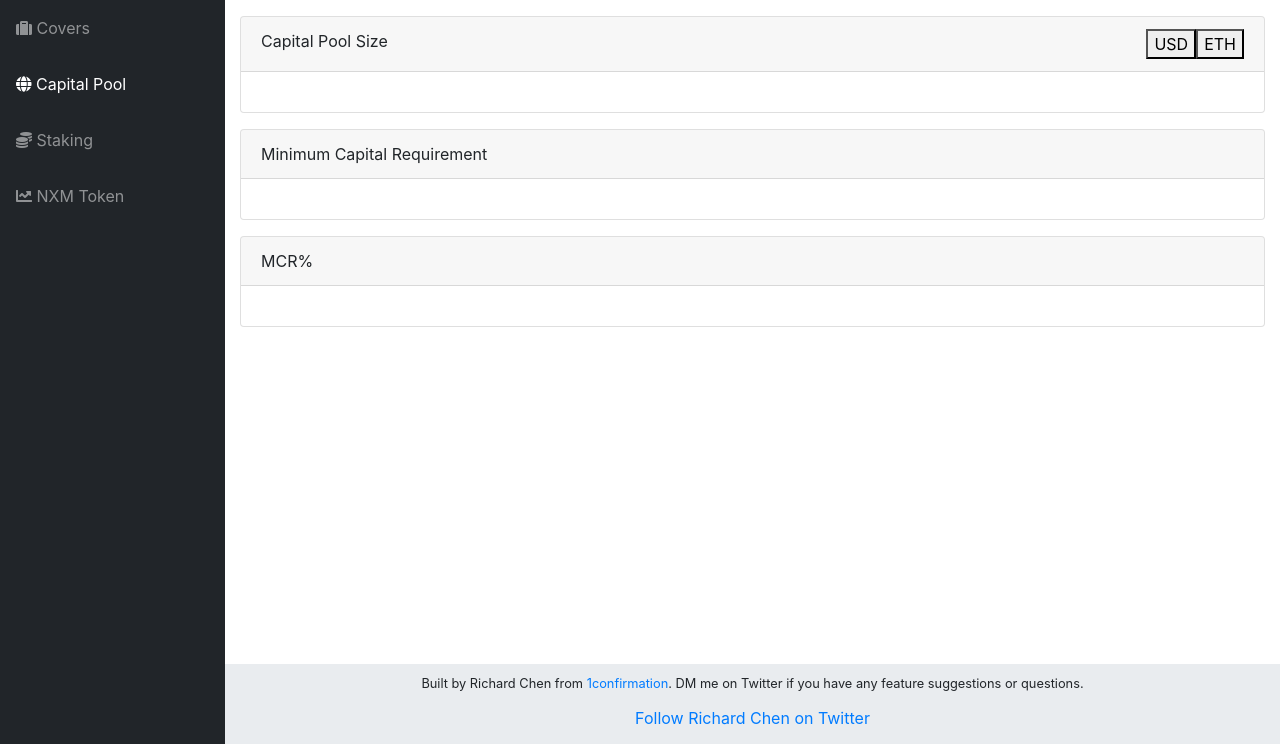
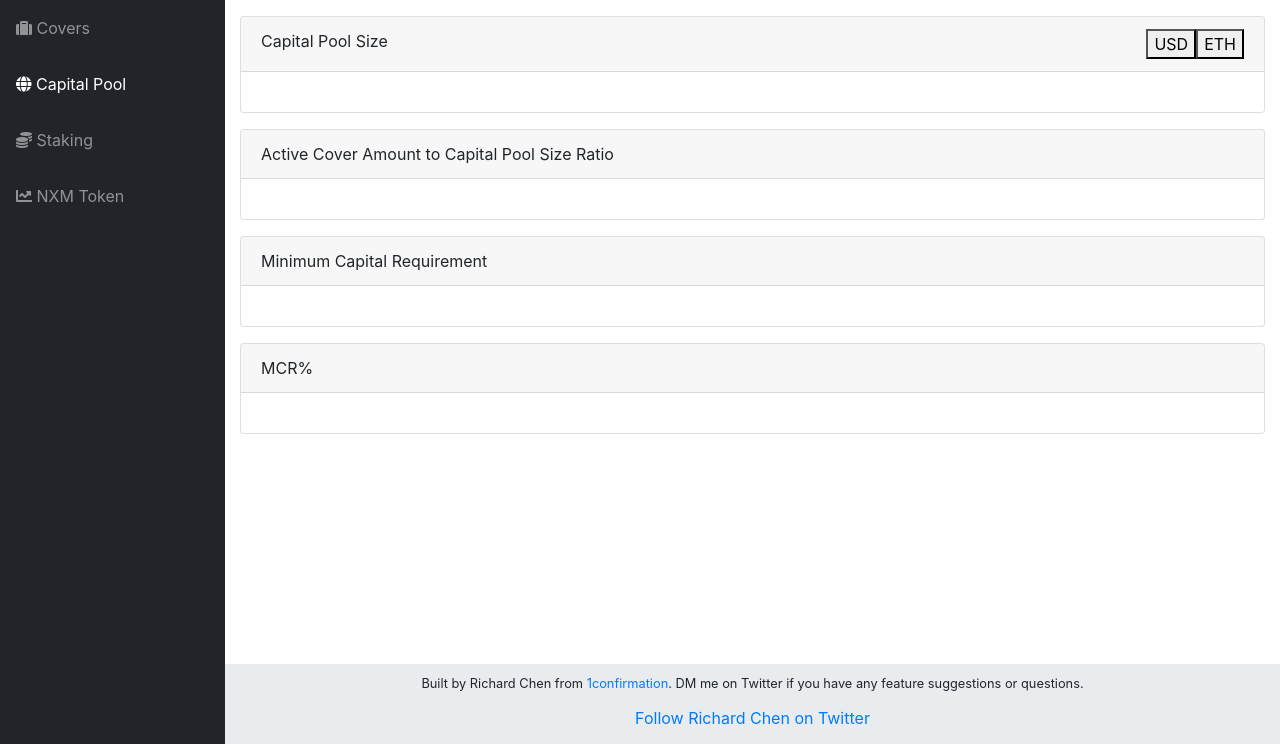
Before and after one commit to rchen8/nexus-mutual-tracker, a Flask app: page /capital_pool in a window 1280 px wide. Shown: the part 56-800 px from the top of the page. Run offline with Flask 2, Linux system fonts and the light colour scheme; data that the repository does not hold is empty; some libraries are stand-ins or nearby versions.

Commit message:
Add cover amount to capital pool ratio graph

```diff
--- a/app/models/script.py
+++ b/app/models/script.py
@@ -144,6 +144,19 @@ def get_capital_pool_size(cache=False):
     capital_pool_size['ETH'][txn['timestamp'].strftime('%Y-%m-%d %H:%M:%S')] = \
         total['ETH'] + total['DAI'] / (eth_price / dai_price)
   return capital_pool_size
+
+def get_cover_amount_to_capital_pool_ratio(cache=False):
+  if cache:
+    return json.loads(r.get('cover_amount_to_capital_pool_ratio'))
+
+  cover_amount = get_active_cover_amount(cache=True)['USD']
+  capital_pool_size = get_capital_pool_size(cache=True)['USD']
+  capital_pool_times = sorted(capital_pool_size.keys())
+  cover_amount_to_capital_pool_ratio = {}
+  for time in cover_amount:
+    cover_amount_to_capital_pool_ratio[time] = cover_amount[time] / \
+        capital_pool_size[capital_pool_times[bisect.bisect(capital_pool_times, time) - 1]] * 100
+  return cover_amount_to_capital_pool_ratio
 
 def get_minimum_capital_requirement(cache=False):
   if cache:
@@ -354,6 +367,8 @@ def cache_graph_data():
   r.set('average_cover_amount', json.dumps(get_average_cover_amount(cache=False)))
   r.set('covers', json.dumps(get_all_covers(cache=False)))
   r.set('capital_pool_size', json.dumps(get_capital_pool_size(cache=False)))
+  r.set('cover_amount_to_capital_pool_ratio',
+      json.dumps(get_cover_amount_to_capital_pool_ratio(cache=False)))
   r.set('minimum_capital_requirement', json.dumps(get_minimum_capital_requirement(cache=False)))
   r.set('mcr_percentage', json.dumps(get_mcr_percentage(over_100=True, cache=False)))
   r.set('nxm_price', json.dumps(get_nxm_price(cache=False)))
--- a/app/routes/routes.py
+++ b/app/routes/routes.py
@@ -26,6 +26,10 @@ def all_covers():
 @app.route('/capital_pool_size', methods=['GET'])
 def capital_pool_size():
   return jsonify(script.get_capital_pool_size(cache=True))
+
+@app.route('/cover_amount_to_capital_pool_ratio', methods=['GET'])
+def cover_amount_to_capital_pool_ratio():
+  return jsonify(script.get_cover_amount_to_capital_pool_ratio(cache=True))
 
 @app.route('/minimum_capital_requirement', methods=['GET'])
 def minimum_capital_requirement():
--- a/app/static/js/capital_pool.js
+++ b/app/static/js/capital_pool.js
@@ -26,6 +26,15 @@ $('#capital-pool-size-eth').click(() => {
   toggleCurrency('#capital-pool-size', 'eth', 'usd')
 })
 
+$.get('cover_amount_to_capital_pool_ratio', (response) => {
+  Plotly.newPlot('activeCoverAmountToCapitalPoolSizeRatio', [{
+    x: getDateTimesInLocalTimezone(Object.keys(response)),
+    y: Object.values(response),
+    fill: 'tozeroy',
+    type: 'scatter'
+  }])
+})
+
 $.get('minimum_capital_requirement', (response) => {
   Plotly.newPlot('minimumCapitalRequirement', [{
     x: getDateTimesInLocalTimezone(Object.keys(response)),
--- a/app/static/js/staking.js
+++ b/app/static/js/staking.js
@@ -56,7 +56,7 @@ $('#amount-staked-per-contract-nxm').click(() => {
 })
 
 $.get('percent_nxm_supply_staked', (response) => {
-  Plotly.newPlot('percentNxmSupplyStaked', [{
+  Plotly.newPlot('percentOfNxmSupplyStaked', [{
     x: getDateTimesInLocalTimezone(Object.keys(response)),
     y: Object.values(response),
     fill: 'tozeroy',
--- a/app/templates/capital_pool.html
+++ b/app/templates/capital_pool.html
@@ -44,6 +44,15 @@
 
     <div class="card mb-3">
       <div class="card-header">
+        Active Cover Amount to Capital Pool Size Ratio
+      </div>
+      <div class="card-body">
+        <div id="activeCoverAmountToCapitalPoolSizeRatio"></div>
+      </div>
+    </div>
+
+    <div class="card mb-3">
+      <div class="card-header">
         Minimum Capital Requirement
       </div>
       <div class="card-body">
--- a/app/templates/staking.html
+++ b/app/templates/staking.html
@@ -56,10 +56,10 @@
 
     <div class="card mb-3">
       <div class="card-header">
-        Percent NXM Supply Staked
+        Percent of NXM Supply Staked
       </div>
       <div class="card-body">
-        <div id="percentNxmSupplyStaked"></div>
+        <div id="percentOfNxmSupplyStaked"></div>
       </div>
     </div>
 
--- a/requirements.txt
+++ b/requirements.txt
@@ -5,7 +5,7 @@ Flask==1.1.1
 flask-heroku==0.1.9
 Flask-SQLAlchemy==2.4.1
 gunicorn==20.0.4
-idna==2.8
+idna==2.9
 intervaltree==3.0.2
 itsdangerous==1.1.0
 Jinja2==2.11.1
```
